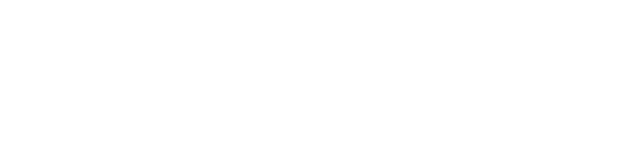
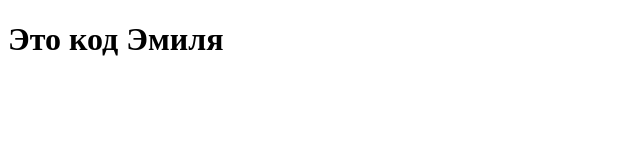
Before and after one commit to RomanSur1998/Example, a plain HTML site: page index.html in a window 1280 px wide. Shown: the whole page, without its empty margins (0-640 px from the left). Drawn offline with Linux system fonts and the light colour scheme.

Commit message:
emil's commit

```diff
--- a/index.html
+++ b/index.html
@@ -6,5 +6,7 @@
     <meta name="viewport" content="width=device-width, initial-scale=1.0" />
     <title>Document</title>
   </head>
-  <body></body>
+  <body>
+    <h1>Это код Эмиля</h1>
+  </body>
 </html>
```
